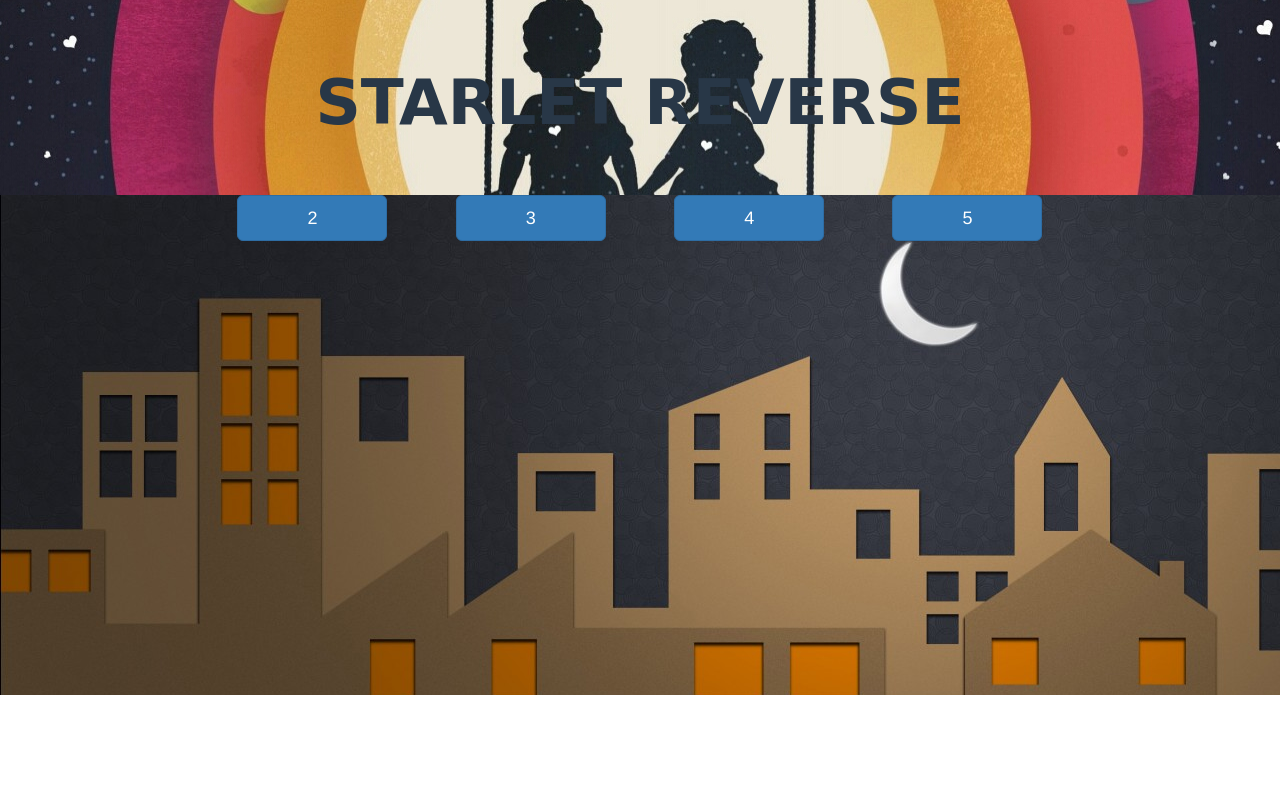
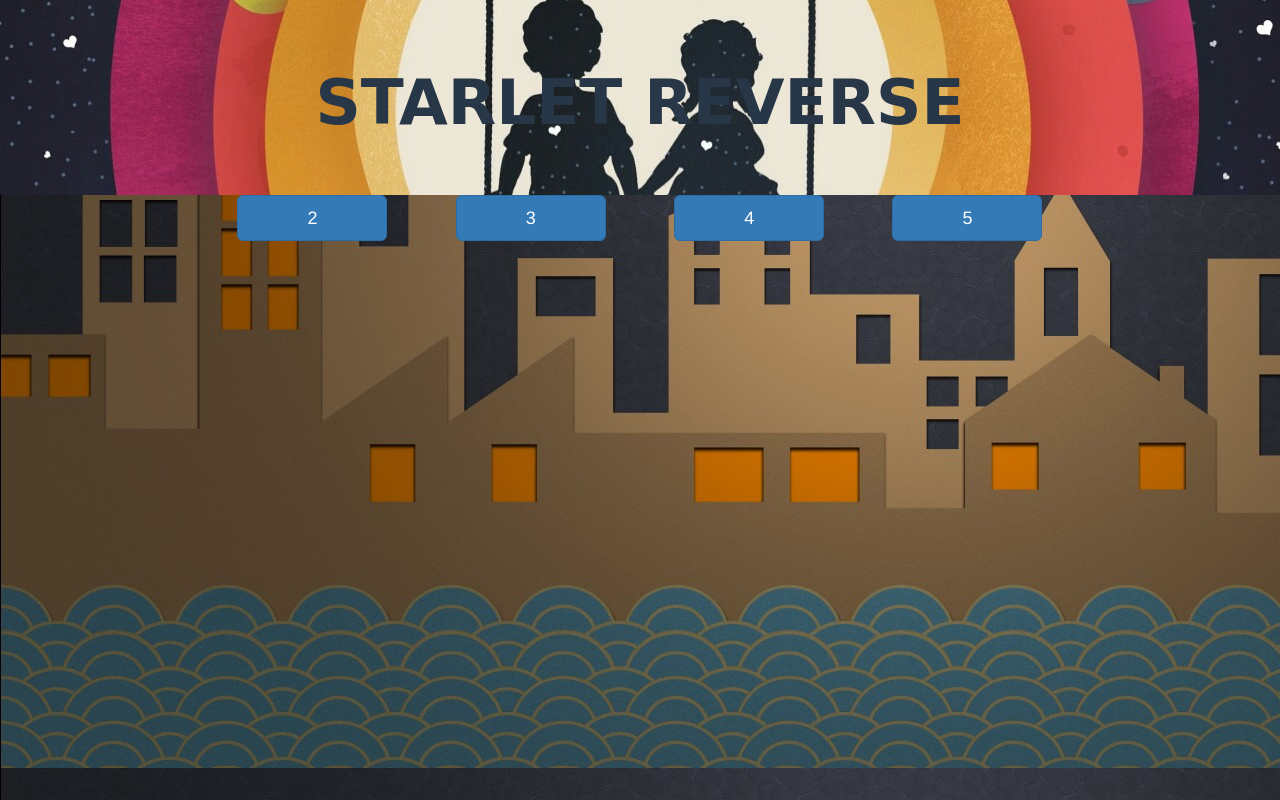
Before and after one commit to BeachBoulevard/starlet, a plain HTML site: page index.html in a window 1280 px wide. Drawn offline with Linux system fonts and the light colour scheme.

Commit message:
managed to fit height automatically

```diff
--- a/css/styles.css
+++ b/css/styles.css
@@ -20,6 +20,7 @@ button {
   background-image: url("../img/friends2.jpg");
   color: #283747;
   margin:auto;
+  width: auto;
 }
 h1 {
   font-family: cursive ;
@@ -28,12 +29,14 @@ h1 {
 }
 
 .forrows {
-  background-image: url("../img/city.jpg");
-  height: 500px;
-  background-repeat: no-repeat;
+
 }
 body {
-  margin : ;
+
+  background-image: url("../img/city.jpg");
+  height: auto;
+  width: 100%;
+
 }
 .buttonnxt {
   background : #900C3F;
```
Also changed, not shown: index.html (+1 -0 lines), favicon.ico.png (added), img/favicon.ico.jpeg (added), js/scripts.js (line endings or trailing spaces).
